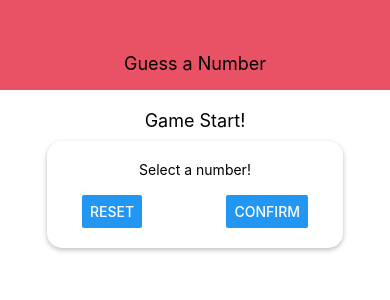
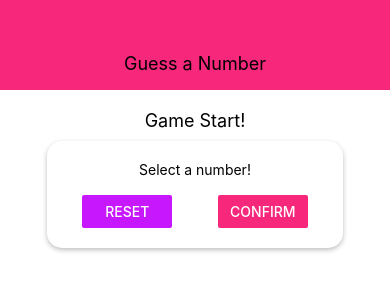
Before and after one commit to elleom/rn-guess-num-app, a React Native app: screen / in a window 390 px wide. Shown: the top 300 px of the page. Built offline with nearby package versions, Linux system fonts and the light colour scheme.

Commit message:
created consts colors.js

```diff
--- a/components/Header.js
+++ b/components/Header.js
@@ -14,7 +14,7 @@
         width: '100%',
         height: 90,
         paddingTop: 36,
-        backgroundColor: 'rgba(232,82,100,1)',
+        backgroundColor: '#f7287b',
         alignItems: 'center',
         justifyContent: 'center',
 
--- /dev/null
+++ b/constants/colors.js
@@ -0,0 +1,4 @@
+export default {
+    primary: '#f7287b',
+    accent: '#c717fc'
+}
--- a/screens/StartGameScreen.js
+++ b/screens/StartGameScreen.js
@@ -1,6 +1,8 @@
 import React from "react";
 import { View, Text, StyleSheet, TextInput, Button } from "react-native";
-import Card from '../components/Card.js';
+import Card from "../components/Card.js";
+import Colors from '../constants/colors.js';
+
 
 const StartGameScreen = (props) => {
 	return (
@@ -10,14 +12,17 @@
 				<Text>Select a number!</Text>
 				<TextInput />
 				<View style={styles.buttongrp}>
-					<Button title='RESET' />
-					<Button title='CONFIRM' />
+					<View style={styles.button} >
+						<Button color={Colors.accent} title='RESET' />
+					</View>
+					<View style={styles.button} >
+						<Button color={Colors.primary} title='CONFIRM' />
+					</View>
 				</View>
 			</Card>
 		</View>
 	);
 };
-
 
 const styles = StyleSheet.create({
 	screen: {
@@ -38,7 +43,12 @@
 	inputContainer: {
 		width: 300,
 		maxWidth: "80%",
-        alignItems: "center"
+		alignItems: "center",
+	},
+	button: {
+		width: '40%',
+
+
 	},
 });
 
```
